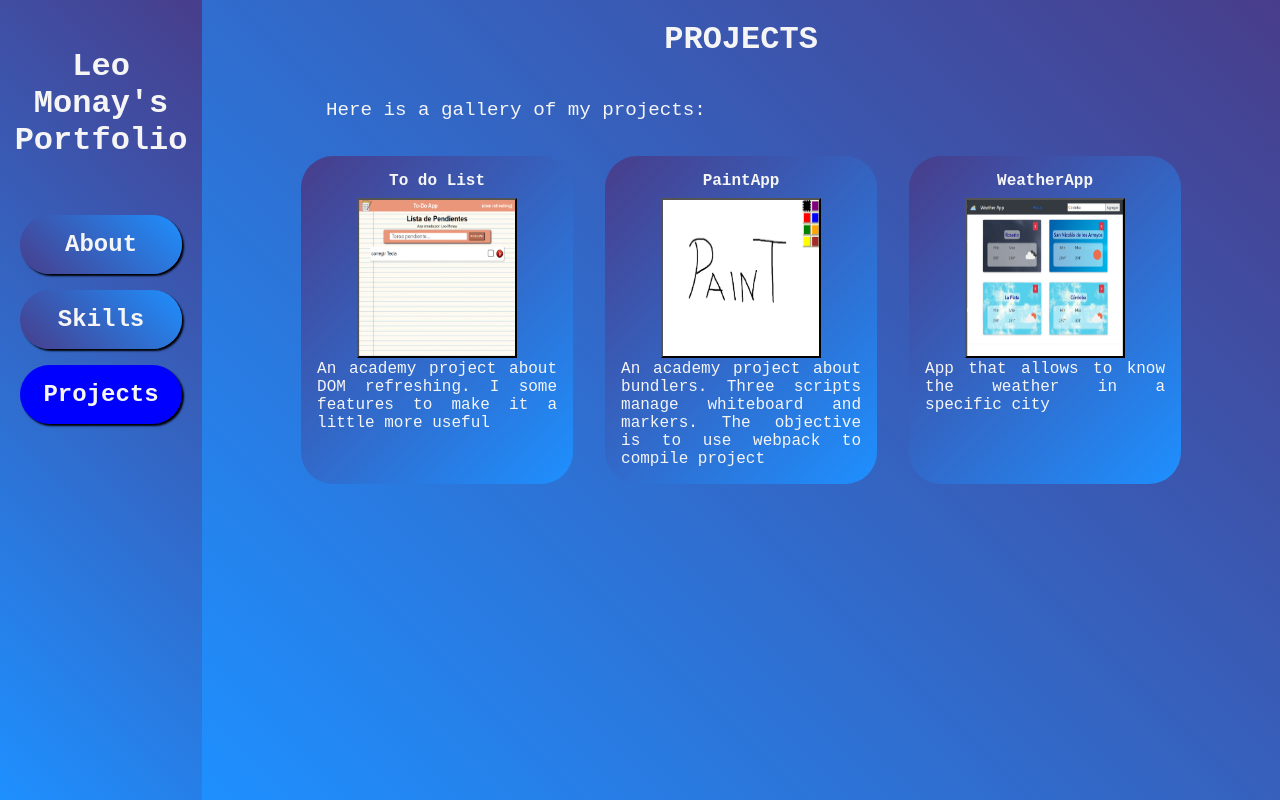
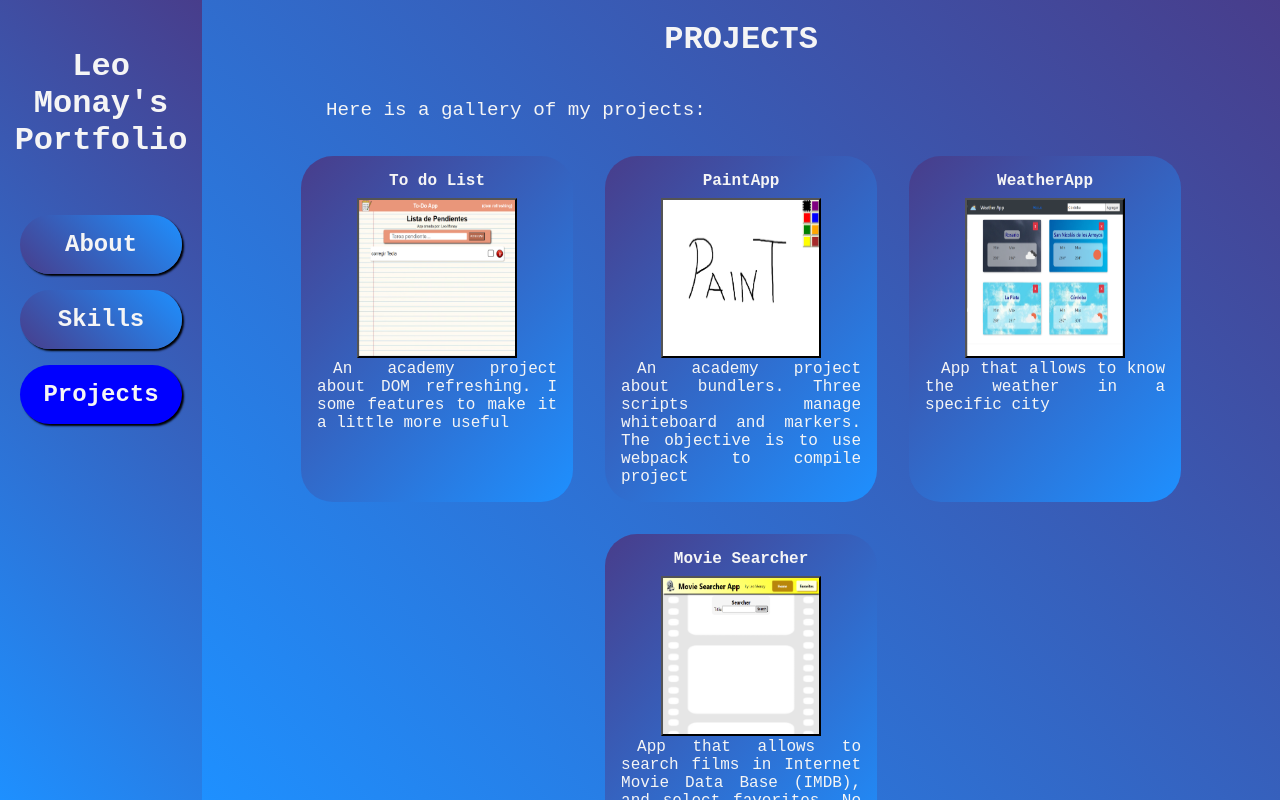
Before and after one commit to Leomonay/portfolio, a React (Create React App) app: page /projects in a window 1280 px wide. Built offline with nearby package versions, Linux system fonts and the light colour scheme.

Commit message:
movie searcher added

```diff
--- a/src/pages/Projects/index.css
+++ b/src/pages/Projects/index.css
@@ -28,3 +28,6 @@
     height: 100%;
     width: 100%;
 }
+.projectDescription{
+    text-indent: 1rem;
+}
--- a/src/pages/Projects/index.js
+++ b/src/pages/Projects/index.js
@@ -1,6 +1,7 @@
 import paintApp from '../../assets/images/paintAPP.png'
 import todoApp from '../../assets/images/todoApp.png'
 import weatherApp from '../../assets/images/weatherApp.png'
+import movieSearch from '../../assets/images/movieSearch.png'
 
 import './index.css'
 
@@ -26,6 +27,13 @@ export default function Projects() {
           description: 'App that allows to know the weather in a specific city',
           image: weatherApp,
           link: 'https://weather-leomonay.vercel.app/'
+        },
+        {
+          id: 'movieSearcher',
+          name: 'Movie Searcher',
+          description: 'App that allows to search films in Internet Movie Data Base (IMDB), and select favorites. No storage, so it resets when refreshed',
+          image: movieSearch,
+          link: 'https://leomonay-movie-searcher.vercel.app/'
         }
     ]
     function createProject(project){
```
Also changed, not shown: src/assets/images/movieSearch.png (added).
